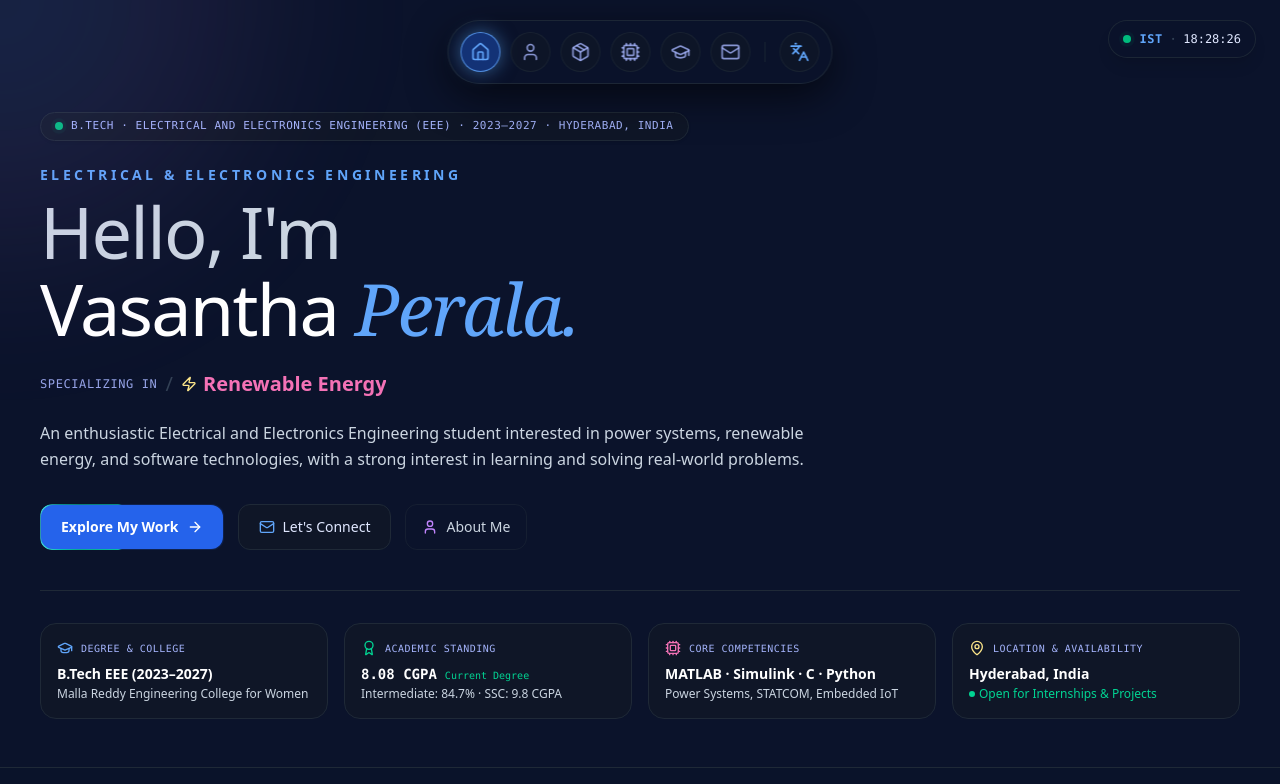
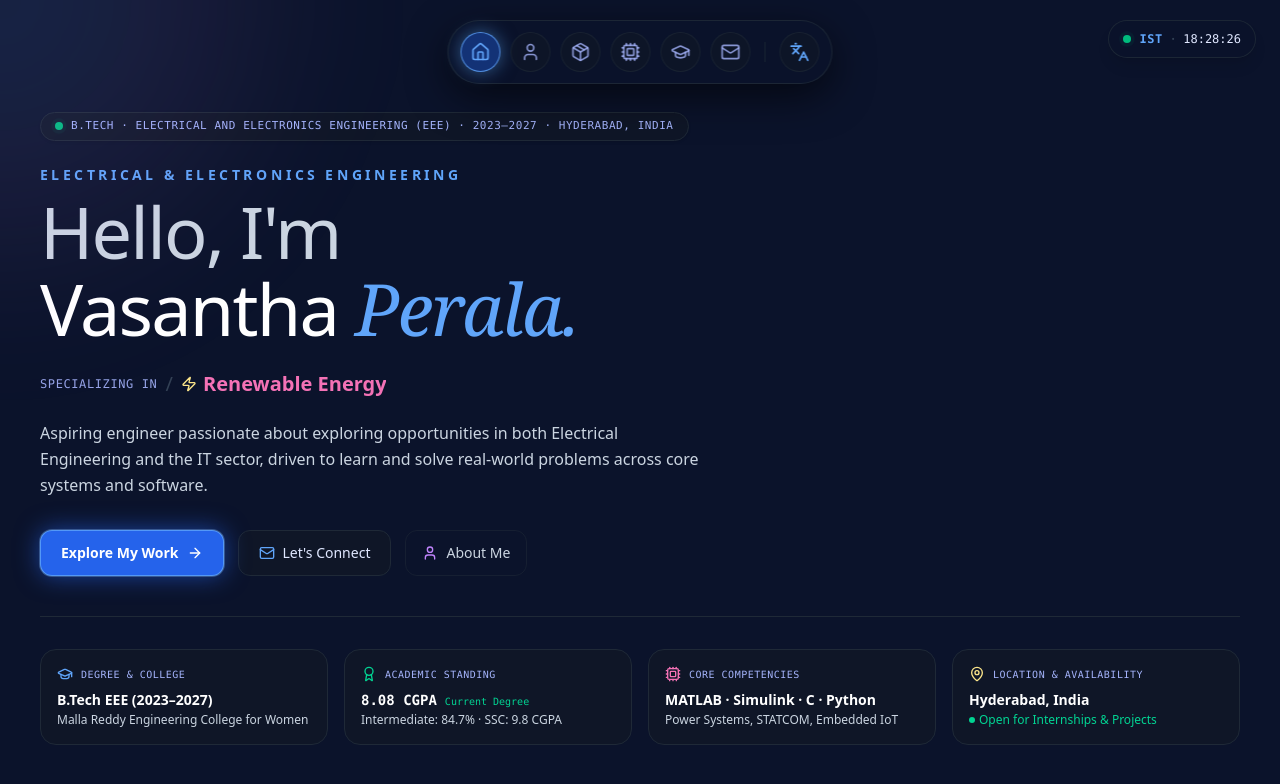
Before and after one commit to Lokesh-81/Vasantha-Portfolio, a React (Vite) app: page / in a window 1280 px wide. Shown: the top 784 px of the page. Built offline with nearby package versions, Linux system fonts and the light colour scheme; a web font is replaced by a local one.

Commit message:
fix: updated hero bio to 2 lines for Electrical & IT career aspirations, full button glow

```diff
--- a/components/portfolio/hero.tsx
+++ b/components/portfolio/hero.tsx
@@ -14,7 +14,6 @@ import {
 import { TextEffect } from '@/components/core/text-effect';
 import { TextLoop } from '@/components/core/text-loop';
 import { Spotlight } from '@/components/core/spotlight';
-import { BorderTrail } from '@/components/core/border-trail';
 import { useLanguage } from '@/src/i18n';
 import { profileData } from '@/lib/data/portfolio-data';
 
@@ -85,25 +84,22 @@ export function Hero({ onNavigate }: HeroProps) {
           </div>
         </div>
 
-        {/* Hero Bio Details */}
-        <p className="mt-4 sm:mt-5 max-w-3xl text-sm sm:text-base leading-relaxed text-[#CBD5E1]">
+        {/* Hero Bio Details - 2 lines on desktop */}
+        <p className="mt-4 sm:mt-5 max-w-2xl text-sm sm:text-base leading-relaxed text-[#CBD5E1]">
           {profileData.heroBio}
         </p>
 
         {/* Action CTAs */}
         <div className="mt-6 sm:mt-8 flex flex-wrap items-center gap-3.5">
-          {/* Primary CTA with BorderTrail */}
-          <div className="relative rounded-xl overflow-hidden p-[1px]">
-            <BorderTrail size={80} transition={{ duration: 4, repeat: Infinity }} />
+          {/* Primary CTA with full 360-degree luminous glow */}
           <button
             id="hero-explore-projects-btn"
             onClick={() => onNavigate?.('projects')}
-              className="relative flex items-center gap-2 rounded-xl bg-[#2563EB] px-5 py-3 text-sm font-semibold text-white shadow-[0_0_20px_rgba(37,99,235,0.4)] transition-all hover:bg-[#1D4ED8] hover:shadow-[0_0_25px_rgba(37,99,235,0.6)] cursor-pointer"
+            className="group relative flex items-center gap-2 rounded-xl bg-[#2563EB] px-5 py-3 text-sm font-semibold text-white border border-[#60A5FA]/80 shadow-[0_0_24px_rgba(37,99,235,0.6)] ring-1 ring-[#93C5FD]/30 transition-all hover:bg-[#1D4ED8] hover:border-[#BFDBFE] hover:shadow-[0_0_32px_rgba(59,130,246,0.85)] cursor-pointer"
           >
             <span>{t('hero.ctaWork', 'Explore My Work')}</span>
-              <ArrowRight className="h-4 w-4" />
+            <ArrowRight className="h-4 w-4 transition-transform group-hover:translate-x-0.5" />
           </button>
-          </div>
 
           {/* Secondary CTA: Get In Touch */}
           <button
--- a/lib/data/portfolio-data.ts
+++ b/lib/data/portfolio-data.ts
@@ -79,9 +79,9 @@ export const profileData = {
   telUrl: "tel:+919550139722",
   linkedinUrl: "https://www.linkedin.com/in/vasantha-perala-050ba034a/",
   locationDisplay: "Hyderabad (IST · UTC+5:30)",
-  heroBio: "An enthusiastic Electrical and Electronics Engineering student interested in power systems, renewable energy, and software technologies, with a strong interest in learning and solving real-world problems.",
-  aboutBio: "Enthusiastic Electrical and Electronics Engineering student with an interest in power systems, renewable energy, and software technologies. Passionate about learning, problem-solving, and applying technical knowledge to real-world engineering challenges.",
-  aboutSubDescription: "I focus on power systems simulation, renewable energy integration, and smart embedded hardware—combining core electrical principles with modern software tools to solve real-world engineering problems.",
+  heroBio: "Aspiring engineer passionate about exploring opportunities in both Electrical Engineering and the IT sector, driven to learn and solve real-world problems across core systems and software.",
+  aboutBio: "Enthusiastic engineer with an active interest across both Electrical Engineering and the IT software sector. Passionate about learning, problem-solving, and applying technical skills to real-world challenges in both domains.",
+  aboutSubDescription: "I focus on power systems simulation, renewable energy integration, and software development—combining core electrical principles with modern IT technologies to build impactful solutions.",
   interests: [
     "Power Systems",
     "Renewable Energy",
--- a/src/i18n/en.ts
+++ b/src/i18n/en.ts
@@ -17,7 +17,7 @@ export const en = {
   'hero.imA': "Interested in",
   'hero.titleLine': 'Electrical & Electronics Engineering Student',
   'hero.bio':
-    'An enthusiastic Electrical and Electronics Engineering student interested in power systems, renewable energy, and software technologies, with a strong interest in learning and solving real-world problems.',
+    'Aspiring engineer passionate about exploring opportunities in both Electrical Engineering and the IT sector, driven to learn and solve real-world problems across core systems and software.',
   'hero.ctaWork': 'Explore My Work',
   'hero.ctaContact': "Let's Connect",
   'hero.ctaAbout': 'About Me',
```
Lines whose indentation alone changed are shown as unchanged.
